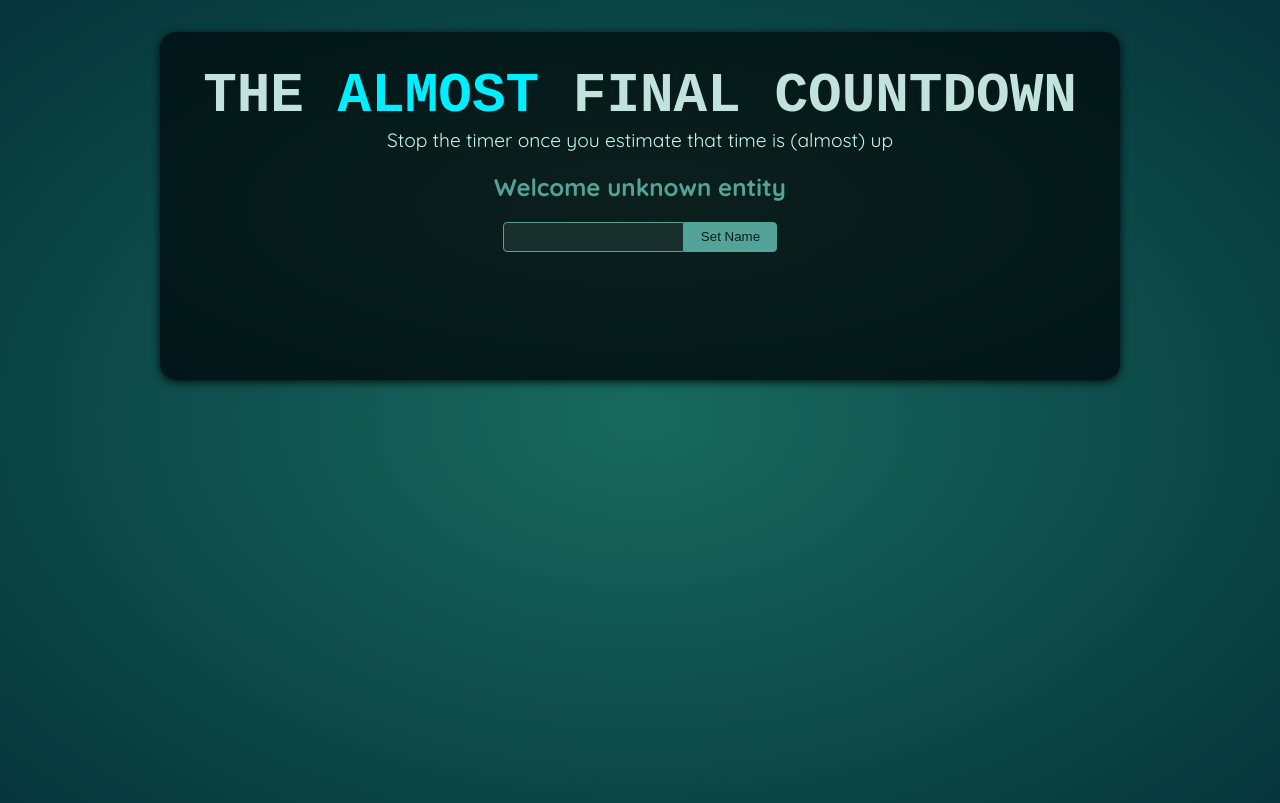
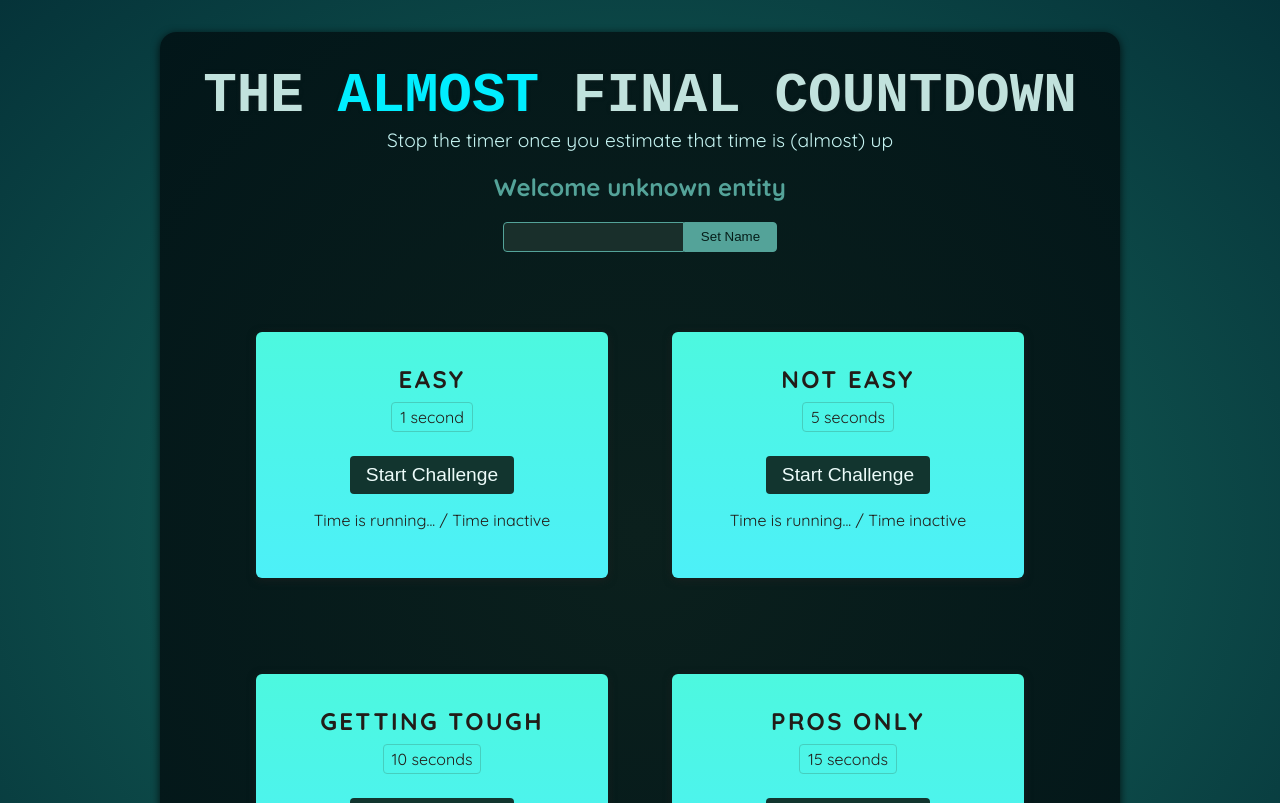
Before and after one commit to PedroJCAlmeida/countdownReact, a React (Vite) app: page / in a window 1280 px wide. Shown: the top 803 px of the page. Built offline with nearby package versions, Linux system fonts and the light colour scheme; a web font is replaced by a local one.

Commit message:
Adding challenges

```diff
--- a/src/App.jsx
+++ b/src/App.jsx
@@ -1,10 +1,17 @@
 import Player from './components/Player.jsx';
+import TimerChallenge from './components/TimerChallenge.jsx';
 
 function App() {
   return (
     <>
       <Player />
-      <div id="challenges"></div>
+      <div id="challenges">
+      <TimerChallenge title="Easy" targetTime={1}/>
+      <TimerChallenge title="Not easy" targetTime={5}/>
+      <TimerChallenge title="Getting tough" targetTime={10}/>
+      <TimerChallenge title="Pros only" targetTime={15}/>
+      </div>
+
     </>
   );
 }
--- a/src/components/Player.jsx
+++ b/src/components/Player.jsx
@@ -8,6 +8,7 @@
 
   function handleClick() {
     setenteredPlayerName(playerName.current.value)
+    playerName.current.value = '';
   }
 
   return (
--- /dev/null
+++ b/src/components/TimerChallenge.jsx
@@ -0,0 +1,16 @@
+export default function TimerChallenge({ title, targetTime }) {
+    return (
+        <section className="challenge">
+            <h2>{title}</h2>
+            <p className="challenge-time">
+                {targetTime} second{targetTime > 1 ? 's' : ''}
+            </p>
+            <button>
+                Start Challenge
+            </button>
+            <p className="">
+                Time is running... / Time inactive
+            </p>
+        </section>
+    );
+}
```
